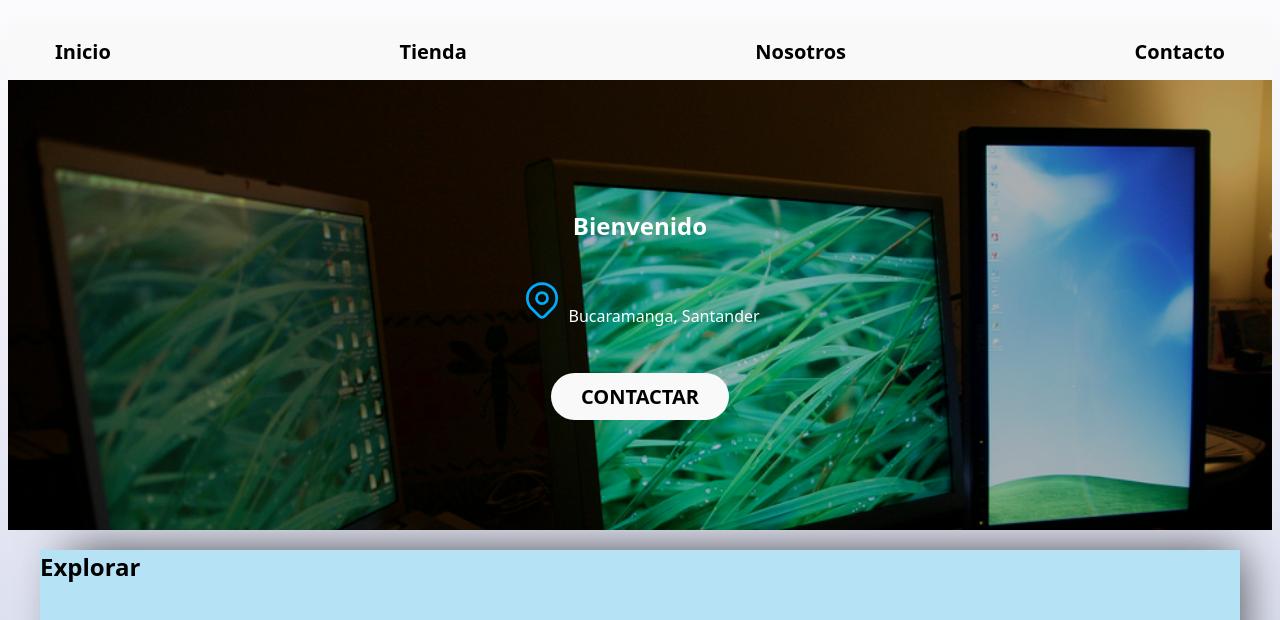
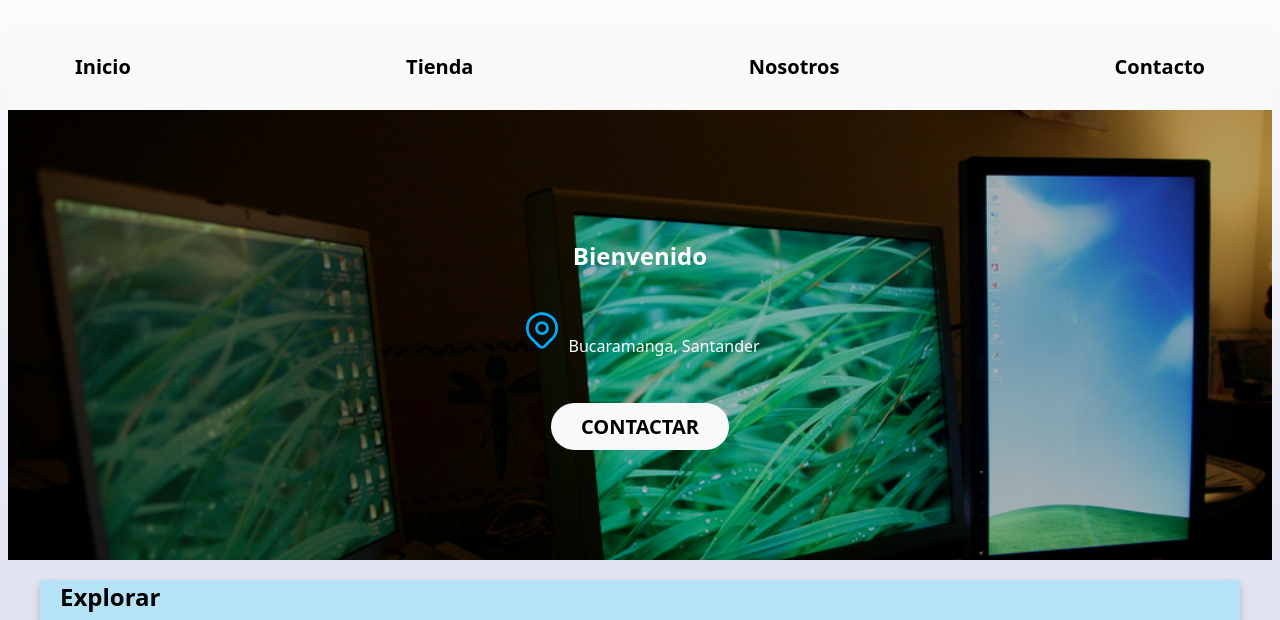
Before and after one commit to Daniel1098K/Daniel1098K-todosobrepcyprogramacion, a plain HTML site: page index.html in a window 1280 px wide. Shown: the part 80-700 px from the top of the page. Drawn offline with Linux system fonts and the light colour scheme.

Commit message:
Update styles.css

```diff
--- a/css/styles.css
+++ b/css/styles.css
@@ -43,6 +43,9 @@ h3{
 
 .nav-bg{
     background-color: var(--secundario);
+     padding: 15px 0;
+    display: flex;
+    justify-content: center;
 }
 
 .contenedor{
@@ -54,7 +57,8 @@ h3{
     display: flex;
     flex-direction: column;
     align-items: center;
-    justify-content: space-between;
+    justify-content: center;
+    gap: 20px;
 }
 
 .boton{
@@ -107,6 +111,12 @@ h3{
     position: relative;
 }
 
+    .contenedor {
+    max-width: 1200px;
+    margin: 0 auto; /* Centra el contenedor en la pantalla */
+    padding: 0 20px;
+}
+
 .contenido-hero{
     position: absolute;
     background-color: rgba(0, 0, 0, 0.3);
@@ -136,8 +146,9 @@ h3{
 .sombra{
     -webkit-box-shadow: 13px -12px 46px -15px rgba(0,0,0,0.75);
 -moz-box-shadow: 13px -12px 46px -15px rgba(0,0,0,0.75);
-box-shadow: 13px -12px 46px -15px rgba(0,0,0,0.75);
+box-shadow: 0 4px 8px rgba(0, 0, 0, 0.2);
     background-color: #b5e2f4;
+
 }
 
 @media (min-width: 768px) {
```
